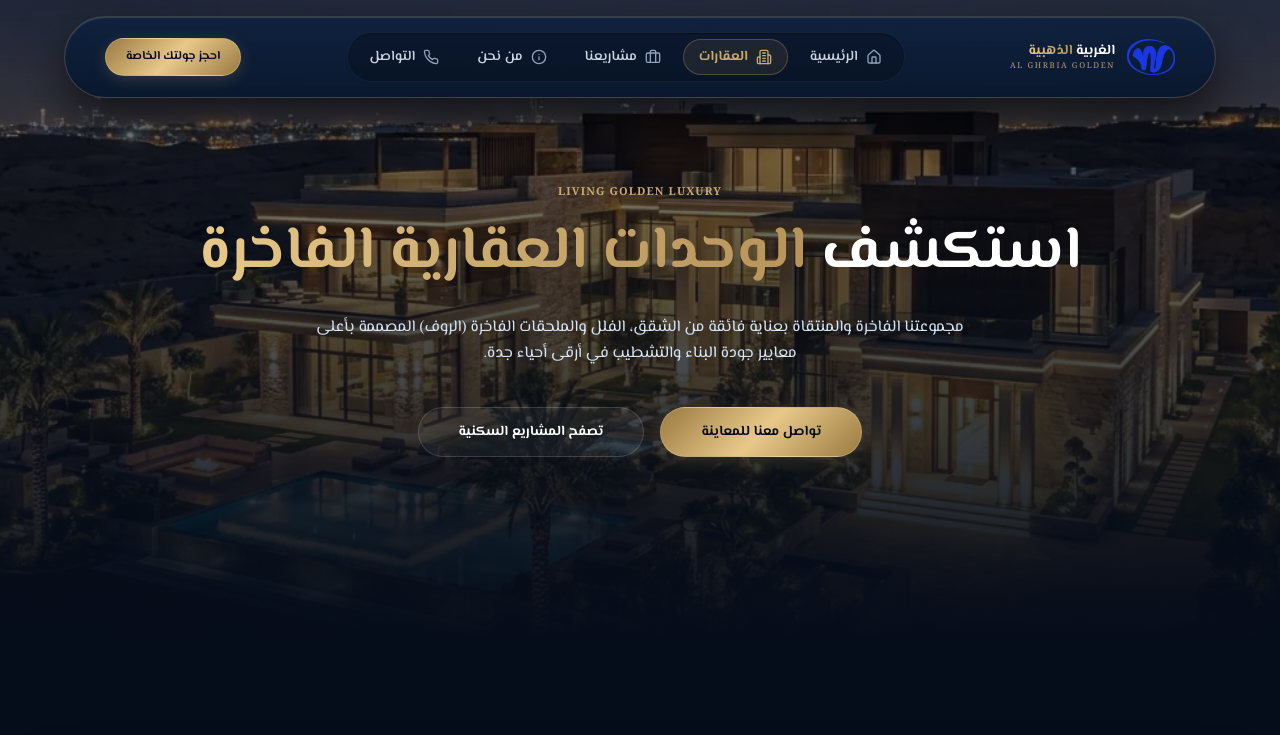
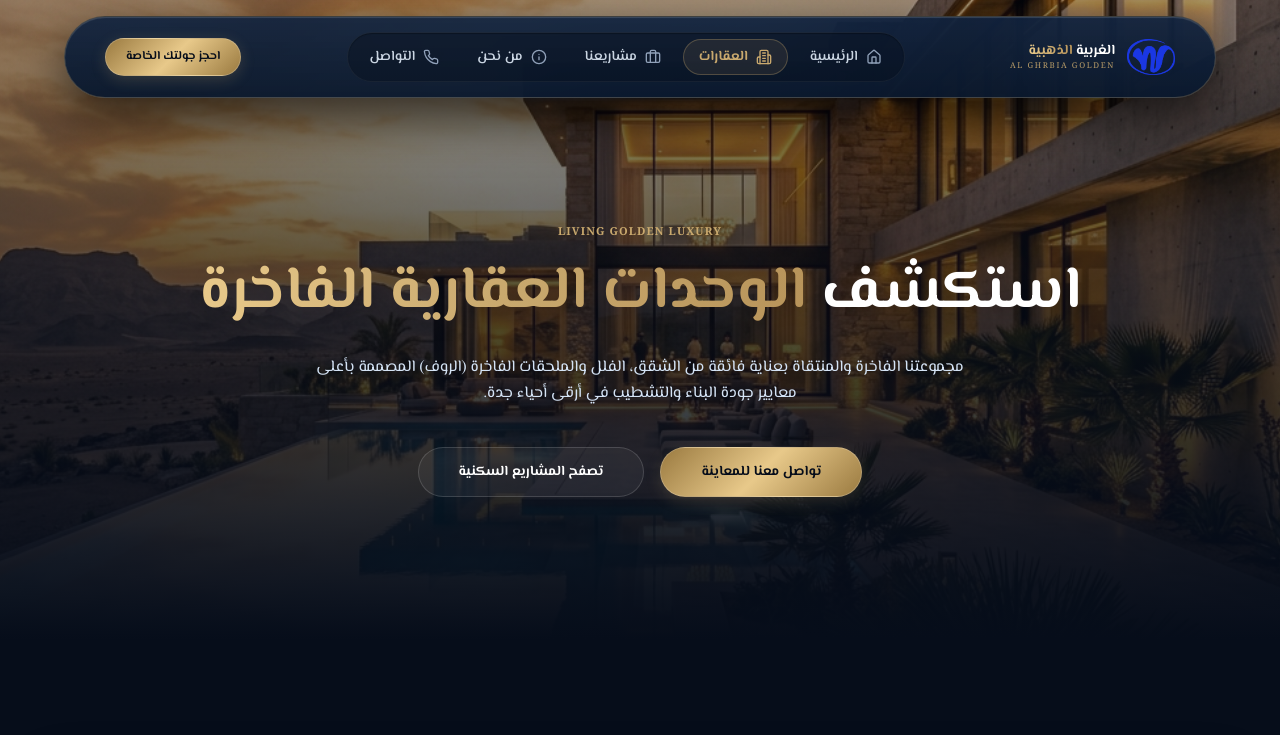
Before and after one commit to karemm2018/alghrbiagolde, a Next.js app: page /properties in a window 1280 px wide. Shown: the top 735 px of the page. Built offline with nearby package versions, Linux system fonts and the light colour scheme; a web font is replaced by a local one.

Commit message:
style(properties): visual vertical centering of hero content and update to a luxury modern villa background

```diff
--- a/src/app/properties/page.tsx
+++ b/src/app/properties/page.tsx
@@ -486,7 +486,7 @@ export default function PropertiesPage() {
         {/* Background Image with Slow Zoom effect */}
         <div className="absolute inset-0 z-0 select-none">
           <Image
-            src="/hero-bg-luxury.webp"
+            src="/hero-bg-properties.png"
             alt="Luxury properties background"
             fill
             priority
@@ -496,8 +496,8 @@ export default function PropertiesPage() {
           <div className="absolute inset-0 bg-gradient-to-t from-[#060D1A] via-[#060D1A]/70 to-[#060D1A]/35"></div>
         </div>
 
-        {/* Banner Contents */}
-        <div className="relative z-10 max-w-5xl w-[90%] mx-auto text-center flex flex-col items-center justify-center">
+        {/* Banner Contents (Centered vertically with pt-16/pt-20 offset to balance navbar height) */}
+        <div className="relative z-10 max-w-5xl w-[90%] mx-auto text-center flex flex-col items-center justify-center pt-16 sm:pt-20">
           <motion.span
             initial={{ opacity: 0, y: -10 }}
             animate={{ opacity: 1, y: 0 }}
```
Also changed, not shown: public/hero-bg-properties.png (added).
